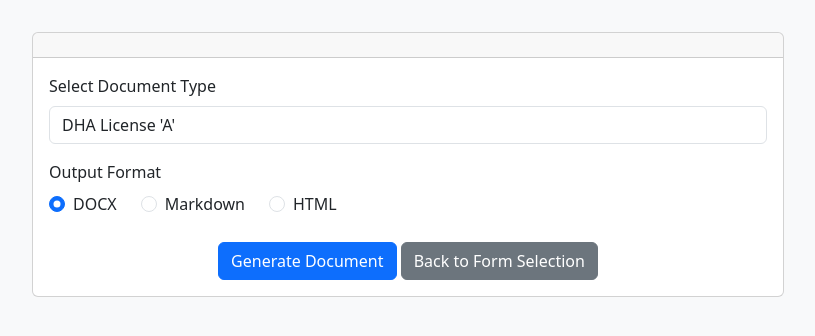
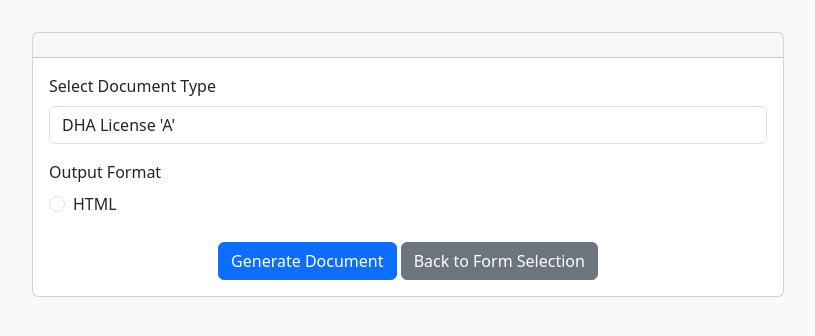
Before and after one commit to saademad200/Lease-Generator, a Flask app: template templates/form.html in a window 1280 px wide. Shown: the top 336 px of the page, without its empty margins (232-1047 px from the left). Run offline with Flask 3, Linux system fonts and the light colour scheme; the template is opened without the code that fills it: values that come from a table or form of the project are taken from there, others are empty; some libraries are stand-ins or nearby versions.

Commit message:
remove docx and markdown for now

```diff
--- a/templates/form.html
+++ b/templates/form.html
@@ -33,18 +33,6 @@
                     <label class="form-label">Output Format</label>
                     <div class="d-flex gap-4">
                         <div class="form-check">
-                            <input class="form-check-input" type="radio" name="output_format" id="format_docx" value="docx" checked>
-                            <label class="form-check-label" for="format_docx">
-                                DOCX
-                            </label>
-                        </div>
-                        <div class="form-check">
-                            <input class="form-check-input" type="radio" name="output_format" id="format_markdown" value="markdown">
-                            <label class="form-check-label" for="format_markdown">
-                                Markdown
-                            </label>
-                        </div>
-                        <div class="form-check">
                             <input class="form-check-input" type="radio" name="output_format" id="format_html" value="html">
                             <label class="form-check-label" for="format_html">
                                 HTML
```
